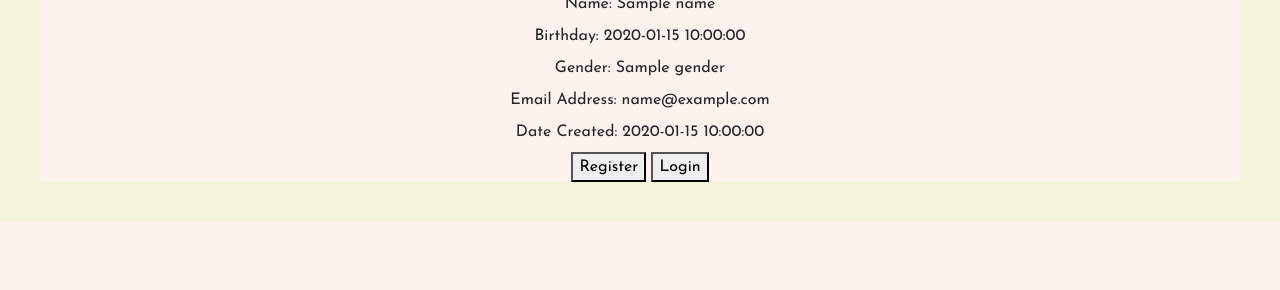
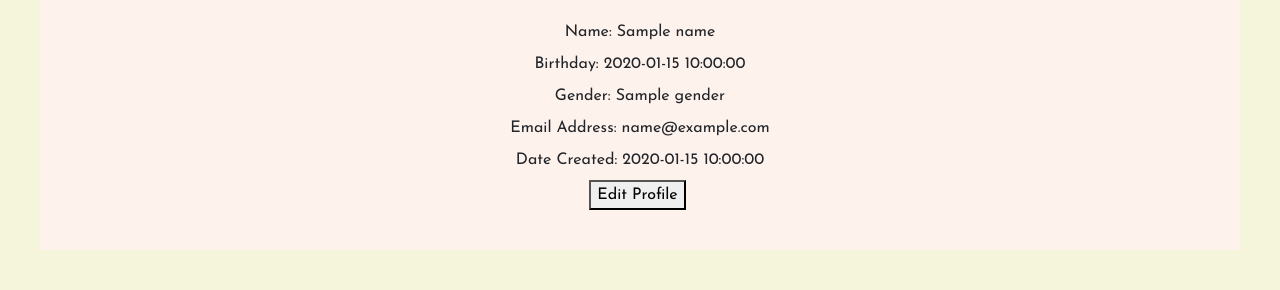
Before and after one commit to nathanzzhang/TokuApp, a Flask app: template backend/templates/profile.html in a window 1280 px wide. Shown: the part 676-966 px from the top of the page. Before the commit the page ends 898 px from the top, so only its background shows below. Run offline with Flask 2, Linux system fonts and the light colour scheme; the template is opened without the code that fills it: most values are stand-ins (such as "Sample title", 1, 10 or a date in 2020); grey boxes marked "Sample" are stand-in pictures; parts of the project's set-up code (start-up, migrations or seed data) failed here and were passed over; some libraries are stand-ins or nearby versions.

Commit message:
created form for profiles

```diff
--- a/backend/static/main.css
+++ b/backend/static/main.css
@@ -29,6 +29,11 @@ p {
 
 #container {
     text-align: center;
+    width: auto;
+    padding-top: 40px;
+    padding-bottom: 40px;
+    padding-left: 30px;
+    padding-right: 30px;
 }
 
 #color {
--- a/backend/static/profile.css
+++ b/backend/static/profile.css
@@ -36,7 +36,19 @@ h1 {
 .navbar-nav{
     padding: 20px;
     margin: 20px;
+    font-size: 1.5rem;
+    font-family: 'Josefin Sans', cursive;
+    position: relative;
+}
+.navbar-brand{
+  padding: 20px;
+    margin: 20px;
     font-size: 2rem;
     font-family: 'Josefin Sans', cursive;
     position: relative;
 }
+
+.editPage{
+  margin: auto;
+  text-align: center;
+}
--- a/backend/templates/languages.html
+++ b/backend/templates/languages.html
@@ -5,7 +5,7 @@
 {% endblock %}
 
 {% block content %}
-    <h1>Languages</h1>
+    <h1>Language Survey</h1>
 
     <div id="container">
             <form name="Languages" method='POST' action='/languages'>
--- a/backend/templates/profile.html
+++ b/backend/templates/profile.html
@@ -22,7 +22,7 @@
   </nav>
   <div id="container">
     <div class="circular">
-        <img src = "https://encrypted-tbn0.gstatic.com/images?q=tbn%3AANd9GcQRo02mVBfNlT-1_mJo78ttRnuhNHVyTTRPqQ&usqp=CAU"> <br>
+        <img src = "{{image_address}}"> <br>
     </div>
     <label class="profile_name" id="profile_name"> Jane Doe </label>
     <div id="attributes">
@@ -32,9 +32,43 @@
         <label class="profile_attributes" id="email" name="email"> Email Address: {{email}} </label><br>
         <label class="profile_attributes" id="date_created" name="date_created"> Date Created: {{date_created}} </label><br>
       </div>
-    <div id="buttons">
-      <button type="button" id="Edit" onclick="window.location = '/register'">Register</button>
-      <button type="button" id="Submit" onclick="window.location = '/login'">Login</button>
+    <div class="editPage" id="editProfilePage" >
+      <button type="button" id="Edit" onclick="toggleVisibility()"> Edit Profile </button>
+        <form name="Change Attributes" method='POST' action='/profile'>
+          <div class="signup" id= "hiddenInputs" style="display:none">
+            <label for="profilePicture"> Change Profile Picture </label>
+            <input type="text" class="form-control" id = "profilePic" name="profilePic" placeholder="sampleImageAddress.com"> <br>
+
+            <label for="name">Name</label>
+            <input type="text" class="form-control" id = "changeName" name="name" placeholder="New Name"> <br>
+
+            <label for="birthday">Birthday</label>
+            <input type="date" class="form-control"  name="birthday" placeholder="1/1/2020">
+
+            <label for="gender">Gender</label>
+            <select id="changeGender" name="gender">
+              <option>Male</option>
+              <option>Female</option>
+              <option>Nonbinary</option>
+              <option>Prefer not to answer</option>
+            </select> <br>
+
+            <label for="email address">Email address</label>
+            <input type="email" class="form-control" id="changeEmail" name="email" placeholder="example@example.com"><br>
+            <button type="button" id="Submit" onclick="toggleVisibility()"> Submit Changes </button>
+          </div>
+        </form>
+    </div>
+      <script>
+        function toggleVisibility() {
+          var x = document.getElementById("hiddenInputs");
+          if (x.style.display === "none") {
+            x.style.display = "block";
+          } else {
+            x.style.display = "none";
+          }
+        }
+      </script>
     </div>
   </div>
 {% endblock%}
```
Also changed, not shown: app.db (added).
